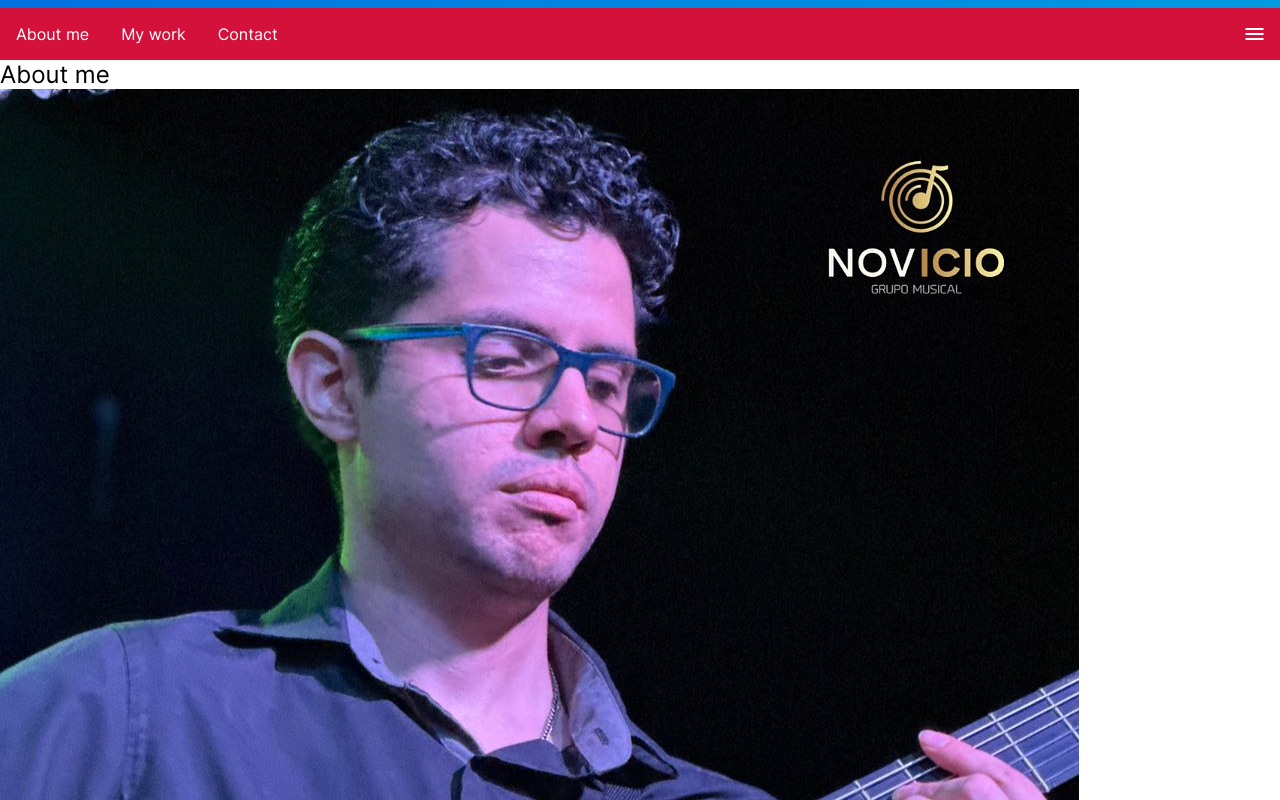
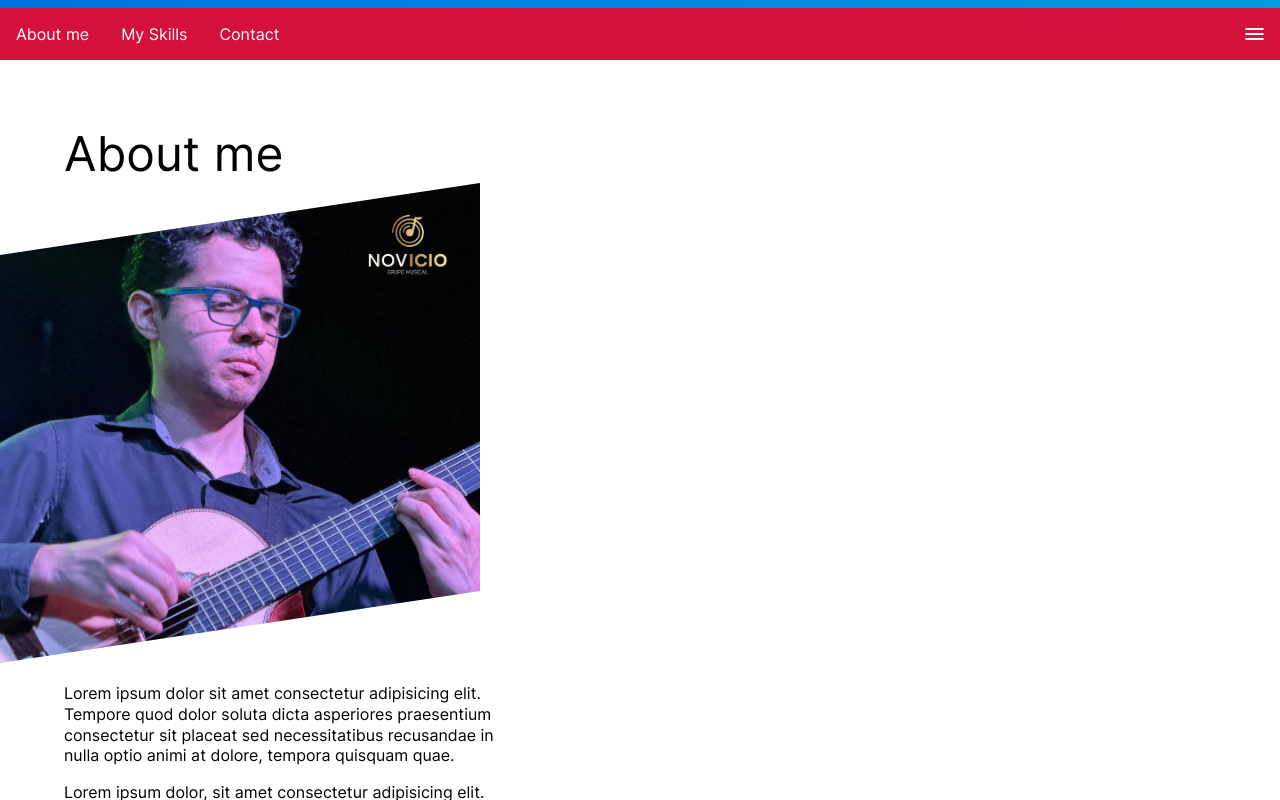
Before and after one commit to rccastruita/rccastruita.github.io, a React (Create React App) app: page / in a window 1280 px wide. Shown: the part 740-1540 px from the top of the page. Built offline with nearby package versions, Linux system fonts and the light colour scheme.

Commit message:
About image styled - Codespace commit

```diff
--- a/src/components/Main.module.css
+++ b/src/components/Main.module.css
@@ -1,3 +1,9 @@
 .main img {
-  max-width: 100%;
+  max-width: min(100%, 30rem);
+  clip-path: polygon(0 15%, 100% 0, 100% 85%, 0 100%);
+
+  margin-bottom: 1rem;
 }
+
+.about {
+}
--- a/src/components/Main.tsx
+++ b/src/components/Main.tsx
@@ -5,6 +5,7 @@ import useNavScrollEvents from '../hooks/useNavScrollEvents';
 import Hero from "./Hero";
 import Navbar from "./Navbar";
 import Section, {SectionTitle, SectionContent} from "./Section";
+import ML from './MultiLanguage';
 
 import AboutImage from '../img/novicio_1.jpg';
 import style from './Main.module.css';
@@ -38,13 +39,23 @@ const Main = () => {
       <Navbar hide={hideNav} />
       <main className={style.main}>
         <Section>
-          <SectionTitle>About me</SectionTitle>
-          <img src={AboutImage} />
-          Lorem ipsum dolor sit amet consectetur adipisicing elit. Tempore quod dolor soluta dicta asperiores praesentium consectetur sit placeat sed necessitatibus recusandae in nulla optio animi at dolore, tempora quisquam quae.
+          <SectionTitle>
+            <ML language="en">About me</ML>
+            <ML language="es">Acerca de mí</ML>
+          </SectionTitle>
+          <SectionContent>
+            <div className={style.about}>
+              <img src={AboutImage} />
+              <p>
+                Lorem ipsum dolor sit amet consectetur adipisicing elit. Tempore quod dolor soluta dicta asperiores praesentium consectetur sit placeat sed necessitatibus recusandae in nulla optio animi at dolore, tempora quisquam quae.
+              </p>
+              <p>
+                Lorem ipsum dolor, sit amet consectetur adipisicing elit. Soluta praesentium doloribus aspernatur molestiae pariatur, vitae atque maxime repellendus laudantium, odit qui earum suscipit nemo sunt numquam consectetur magni eos accusamus?
+              </p>
+            </div>
+          </SectionContent>
         </Section>
-        <Section>
-          Lorem, ipsum dolor sit amet consectetur adipisicing elit. Distinctio odio dolor non. Alias cumque ducimus pariatur blanditiis quisquam eaque sapiente facilis, inventore laboriosam corporis tenetur dolor nulla magnam quibusdam optio?
-        </Section>
+
       </main>
     </div>
   );
--- a/src/components/Navbar/Navbar.module.css
+++ b/src/components/Navbar/Navbar.module.css
@@ -10,6 +10,8 @@
   width: 100vw;
 
   transition-duration: 0.3s;
+
+  z-index: 10;
 }
 
 .navigation.navigation--hidden {
--- a/src/components/Navbar/index.tsx
+++ b/src/components/Navbar/index.tsx
@@ -67,12 +67,8 @@ const Navbar = ({hide}: NavProps) => {
           </ML>
         </li>
         <li>
-          <ML language="en">
-            My work
-          </ML>
-          <ML language="es">
-            Mis trabajos
-          </ML>
+          <ML language="en">My Skills</ML>
+          <ML language="es">Mis Skills</ML>
         </li>
         <li>
           <ML language="en">
--- a/src/components/Section/Section.module.css
+++ b/src/components/Section/Section.module.css
@@ -1,3 +1,20 @@
 .section {
   padding-bottom: 10rem;
 }
+
+.section-title, .section p {
+  margin-inline: var(--sz-title-margin);
+}
+
+.section-title {
+  --title-font-size: clamp(1.5rem, 9vmin, 3rem);
+
+  /*margin-left: var(--sz-title-margin);*/
+  margin-top: var(--sz-title-margin);
+  font-size: var(--title-font-size);
+}
+
+.section-content p {
+  max-width: 45ch;
+  margin-bottom: 1rem;
+}
--- a/src/components/Section/index.tsx
+++ b/src/components/Section/index.tsx
@@ -17,15 +17,16 @@ const Section = ({children}: SectionProps) => {
 
 type ContentProps = {
   children: ReactNode;
+  className?: string;
 }
 export const SectionTitle = ({children}: ContentProps) => {
   return (
-    <h1>{children}</h1>
+    <h1 className={styles['section-title']}>{children}</h1>
   )
 };
-export const SectionContent = ({children}: ContentProps) => {
+export const SectionContent = ({children, className}: ContentProps) => {
   return (
-    <div>
+    <div className={`${styles['section-content']} ${className}`}>
       {children}
     </div>
   )
--- a/src/index.css
+++ b/src/index.css
@@ -36,6 +36,7 @@
   --sz-outline-width: 3px;
   --sz-menu-padding: 1rem;
   --sz-menu-item-height: 3rem;
+  --sz-title-margin: clamp(0.5rem, calc(15vw - 4rem), 4rem);
 }
 
 * {
@@ -45,8 +46,16 @@
   font-family: var(--fnt-family-primary);
 }
 
+html {
+  width: 100vw;
+}
+
 a, button {
   cursor: pointer !important;
+}
+
+p {
+  line-height: 1.3rem;
 }
 
 h1, h2, h3, h4, h5, h6 {
```
